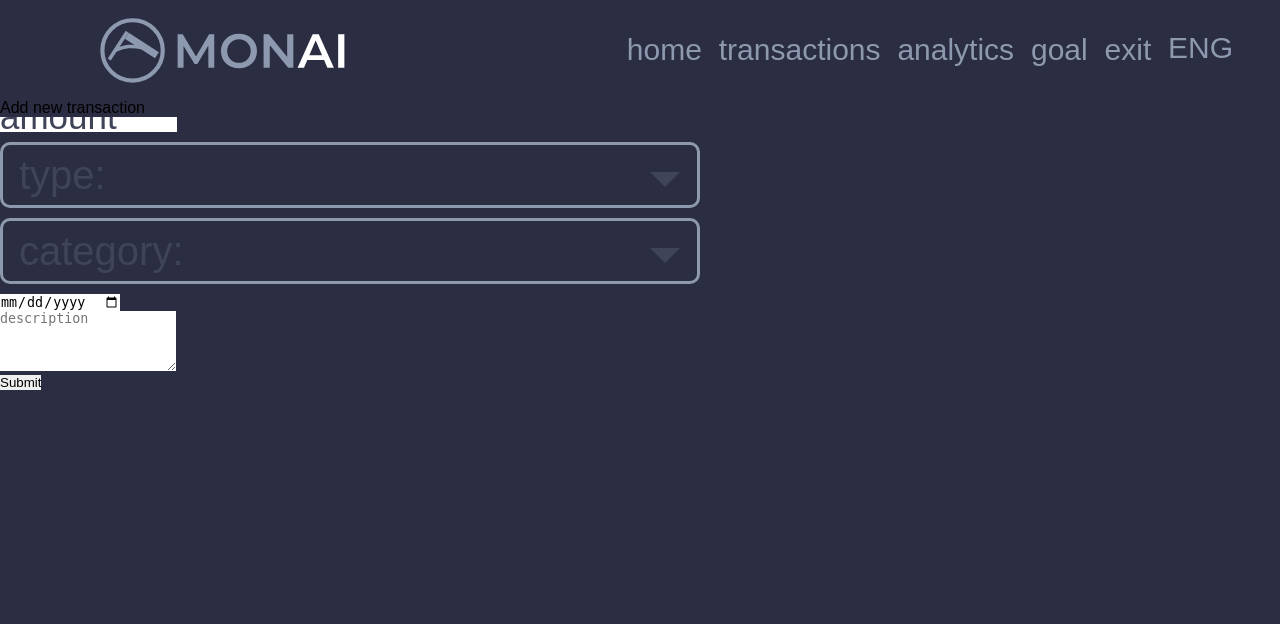
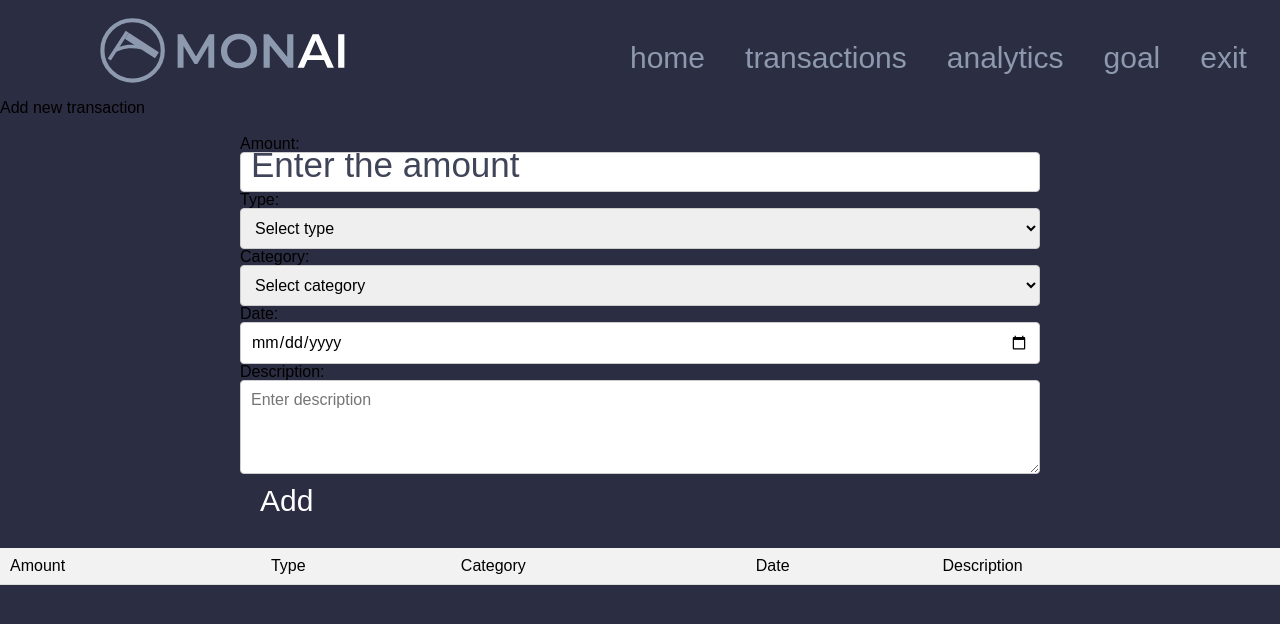
Before and after one commit to vivatttt/Bot-Accountant, a Flask app: page /transactions in a window 1280 px wide. Shown: the top 624 px of the page. Run offline with Flask 3, Linux system fonts and the light colour scheme; the visitor is signed in with stand-in values (Sample User, id 1); lists and menus that the app fills with data are empty.

Commit message:
1st commit

```diff
--- a/app/static/styles/main.css
+++ b/app/static/styles/main.css
@@ -264,6 +264,12 @@ input::placeholder{
 .form input:focus {
     color: #ffffff;
 }
+.form input:active::placeholder {
+    color: #ffffff;
+}
+.form input:focus::placeholder {
+    color: #ffffff;
+}
 
   .form .btn {
     font-family: "Montserrat", sans-serif;
@@ -351,77 +357,56 @@ input::placeholder{
 
 ----------------------------Transactions--------------------------*/
 
-.transaction-container{
-    display: flex;
-    justify-content: center;
-    align-items: center;
-
-}
-.custom-select {
-    width: 100%;
-    height: 40%;
-    margin: 10px auto;
-    position: relative;
-    font-family: "Montserrat", sans-serif;
-    font-size: 40px;
-    font-weight: 300;
-  }
-.custom-select select {
-    display: none;
-}
-.select-selected {
-background-color: #2B2D42;
-border-radius: 10px;
+.container {
+    max-width: 800px;
+    margin: 0 auto;
+    padding: 20px;
 }
 
-
-.select-selected:after {
-    position: absolute;
-    content: "";
-    top: 30px;
-    right: 20px;
-    width: 0;
-    height: 0;
-    border: 15px solid transparent;
-    border-color: #404459 transparent transparent transparent;
+.transaction-form {
+    font-family: "Montserrat", sans-serif;
+    display: grid;
+    grid-template-columns: repeat(2, 1fr);
+    grid-gap: 20px;
+    margin-bottom: 20px;
 }
 
-.select-selected.select-arrow-active:after {
-    border-color: #ffffff transparent transparent transparent;
+.amount, .type, .category, .date, .description {
+    display: flex;
+    flex-direction: column;
 }
 
-.select-items div,.select-selected {
-
-border-radius: 10px;
-color: #404459;
-padding: 10px 16px;
-border: 3px solid #8D99AE;
-cursor: pointer;
+input, select, textarea {
+    font-family: "Montserrat", sans-serif;
+    padding: 10px;
+    font-size: 16px;
+    border: 1px solid #ccc;
+    border-radius: 4px;
 }
 
-
-.select-items {
-position: absolute;
-background-color: #2B2D42;
-top: 100%;
-left: 0;
-right: 0;
-z-index: 99;
-border-radius: 10px;
-
+button {
+    padding: 10px 20px;
+    font-size: 30px;
+    font-family: "Montserrat", sans-serif;
+    background-color: transparent;
+    border-radius: 15px solid white;
+    box-shadow: inset 0 0 -10px 0 rgba(0, 0, 0, 0.2), 0 5px 5px 0 rgba(0, 0, 0, 0.24);
+    color: white;
+    border: none;
+    cursor: pointer;
 }
 
-
-.select-hide {
-display: none;
+table {
+    width: 100%;
+    border-collapse: collapse;
 }
 
-.select-items div:hover, .same-as-selected {
- color: #ffffff;
- border-color: #ffffff;
+th, td {
+    padding: 10px;
+    text-align: left;
+    border-bottom: 1px solid #ddd;
 }
 
-.custom-select div:hover{
-    color: #ffffff;
-    border-color: #ffffff;
+th {
+    background-color: #f2f2f2;
 }
--- a/app/templates/transactions_page.html
+++ b/app/templates/transactions_page.html
@@ -16,23 +16,24 @@
         {% endif %}
     {% endwith %}
 
-    <form action="/transactions" method="POST" style="width: 700px;">
-        <div class="transaction-container"></div>
+    <div class="container" >
+        <formclass="transaction-form" method="post" action="/transactions">
                 <div class="amount">
-            <input type="number" id="amount" name="amount" value="{{ transaction.get('amount', '') }}" placeholder="amount" required>
+                    <label for="amount">Amount:</label>
+                    <input type="number" id="amount" name="amount" placeholder="Enter the amount" required>
                 </div>
-
-        <div class="custom-select" >
-            <select id="type" name="type" plaseholder="type" required>
-                <option value="expense">type:</option>
+                <div class="type">
+                    <label for="type">Type:</label>
+                    <select id="type" name="type" required>
+                        <option value="">Select type</option>
                         <option value="expense">Expense</option>
                         <option value="income">Income</option>
                     </select>
                 </div>
-
-        <div class="custom-select" >
-            <select id="category" name="category" placeholder="category" required>
-                <option value="food">category:</option>
+                <div class="category">
+                    <label for="category">Category:</label>
+                    <select id="category" name="category" required>
+                        <option value="">Select category</option>
                         <option value="food">Food</option>
                         <option value="transportation">Transportation</option>
                         <option value="utilities">Utilities</option>
@@ -40,134 +41,68 @@
                         <option value="other">Other</option>
                     </select>
                 </div>
-
-        <div class="date-select">
-            <input type="date" id="date" name="date" placeholder="date" required>
+                <div class="date">
+                    <label for="date">Date:</label>
+                    <input type="date" id="date" name="date" required>
+                </div>
+                <div class="description">
+                    <label for="description">Description:</label>
+                    <textarea id="description" name="description" rows="4" placeholder="Enter description" required></textarea>
+                </div>
+                <button type="button" onclick="addTransactionToTable()">Add</button>
+            </div>
+            <table id="transactionTable">
+                <thead>
+                    <tr>
+                        <th>Amount</th>
+                        <th>Type</th>
+                        <th>Category</th>
+                        <th>Date</th>
+                        <th>Description</th>
+                    </tr>
+                </thead>
+                <tbody>
+                </tbody>
+            </table>
+        </form>
     </div>
 
-        <div class="description-input">
-
-            <textarea id="description" name="description" rows="4" value="{{ transaction.get('description', '') }}" required placeholder="description"></textarea>
-        </div>
-        <button type="submit">Submit</button>
-        <script>
-            var x, i, j, l, ll, selElmnt, a, b, c;
-            x = document.getElementsByClassName("custom-select");
-            l = x.length;
-            for (i = 0; i < l; i++) {
-              selElmnt = x[i].getElementsByTagName("select")[0];
-              ll = selElmnt.length;
-              /*for each element, create a new DIV that will act as the selected item:*/
-              a = document.createElement("DIV");
-              a.setAttribute("class", "select-selected");
-              a.innerHTML = selElmnt.options[selElmnt.selectedIndex].innerHTML;
-              x[i].appendChild(a);
-              /*for each element, create a new DIV that will contain the option list:*/
-              b = document.createElement("DIV");
-              b.setAttribute("class", "select-items select-hide");
-              for (j = 1; j < ll; j++) {
-                /*for each option in the original select element,
-                create a new DIV that will act as an option item:*/
-                c = document.createElement("DIV");
-                c.innerHTML = selElmnt.options[j].innerHTML;
-                c.addEventListener("click", function(e) {
-                    /*when an item is clicked, update the original select box,
-                    and the selected item:*/
-                    var y, i, k, s, h, sl, yl;
-                    s = this.parentNode.parentNode.getElementsByTagName("select")[0];
-                    sl = s.length;
-                    h = this.parentNode.previousSibling;
-                    for (i = 0; i < sl; i++) {
-                      if (s.options[i].innerHTML == this.innerHTML) {
-                        s.selectedIndex = i;
-                        h.innerHTML = this.innerHTML;
-                        y = this.parentNode.getElementsByClassName("same-as-selected");
-                        yl = y.length;
-                        for (k = 0; k < yl; k++) {
-                          y[k].removeAttribute("class");
-                        }
-                        this.setAttribute("class", "same-as-selected");
-                        break;
-                      }
-                    }
-                    h.click();
-                });
-                b.appendChild(c);
-              }
-              x[i].appendChild(b);
-              a.addEventListener("click", function(e) {
-                  /*when the select box is clicked, close any other select boxes,
-                  and open/close the current select box:*/
-                  e.stopPropagation();
-                  closeAllSelect(this);
-                  this.nextSibling.classList.toggle("select-hide");
-                  this.classList.toggle("select-arrow-active");
-                });
-            }
-            function closeAllSelect(elmnt) {
-              /*a function that will close all select boxes in the document,
-              except the current select box:*/
-              var x, y, i, xl, yl, arrNo = [];
-              x = document.getElementsByClassName("select-items");
-              y = document.getElementsByClassName("select-selected");
-              xl = x.length;
-              yl = y.length;
-              for (i = 0; i < yl; i++) {
-                if (elmnt == y[i]) {
-                  arrNo.push(i)
-                } else {
-                  y[i].classList.remove("select-arrow-active");
-                }
-              }
-              for (i = 0; i < xl; i++) {
-                if (arrNo.indexOf(i)) {
-                  x[i].classList.add("select-hide");
-                }
-              }
-            }
-            /*if the user clicks anywhere outside the select box,
-            then close all select boxes:*/
-            document.addEventListener("click", closeAllSelect);
-        </script>
-    </form>
 
     {% if error %}
         {{ error }}
     {% endif %}
 
     <script>
-        function updateSecondSelector() {
-            // Получаем выбранное значение первого селектора
-            const firstSelector = document.getElementById('type');
-            const selectedValue = firstSelector.value;
+        function addTransactionToTable() {
+            const amount = document.getElementById('amount').value;
+            const type = document.getElementById('type').value;
+            const category = document.getElementById('category').value;
+            const date = document.getElementById('date').value;
+            const description = document.getElementById('description').value;
 
-            // Получаем второй селектор
-            const secondSelector = document.getElementById('category');
+            if (amount && type && category && date && description) {
+                const table = document.getElementById('transactionTable');
+                const newRow = table.insertRow(-1);
 
-            // Очищаем второй селектор
-            secondSelector.innerHTML = '';
+                const amountCell = newRow.insertCell(0);
+                const typeCell = newRow.insertCell(1);
+                const categoryCell = newRow.insertCell(2);
+                const dateCell = newRow.insertCell(3);
+                const descriptionCell = newRow.insertCell(4);
 
-            // В зависимости от выбранного значения заполняем второй селектор
-            let options = [];
-            if (selectedValue === 'expense') {
-                options = ['food', 'transportation', 'utilities', 'entertainment', 'other'];
-            } else {
-                options = ['salary', 'award', 'gift', 'other'];
+                amountCell.textContent = amount;
+                typeCell.textContent = type;
+                categoryCell.textContent = category;
+                dateCell.textContent = date;
+                descriptionCell.textContent = description;
+
+                document.getElementById('amount').value = '';
+                document.getElementById('type').value = '';
+                document.getElementById('category').value = '';
+                document.getElementById('date').value = '';
+                document.getElementById('description').value = '';
         }
-
-            // Добавляем новые опции в второй селектор
-            options.forEach(option => {
-                const newOption = document.createElement('option');
-                newOption.value = option;
-                newOption.textContent = option;
-                secondSelector.appendChild(newOption);
-            });
     }
-
-        // Добавляем обработчик события для первого селектора
-        window.onload = function() {
-            document.getElementById('type').addEventListener('change', updateSecondSelector);
-        };
     </script>
 
 
```
Lines whose indentation alone changed are shown as unchanged.
